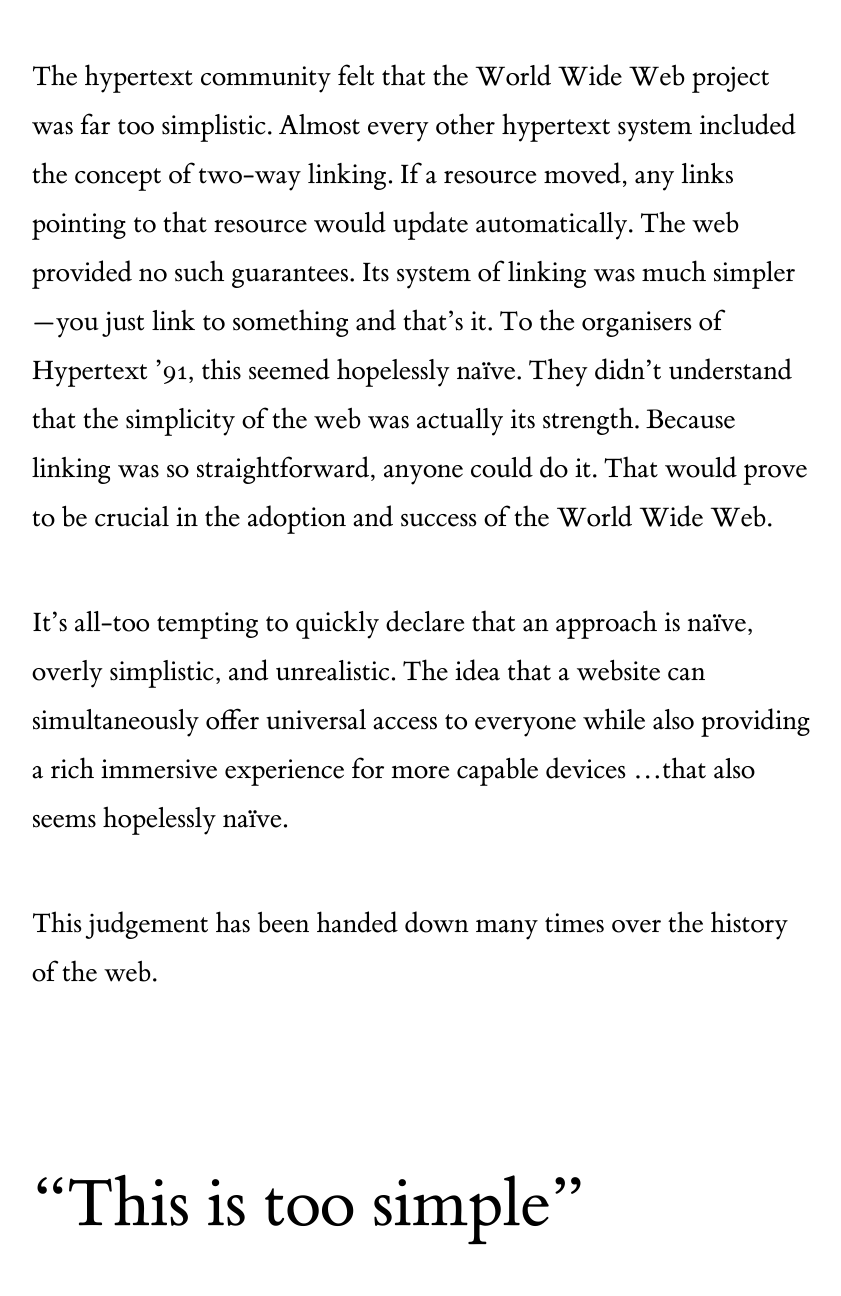
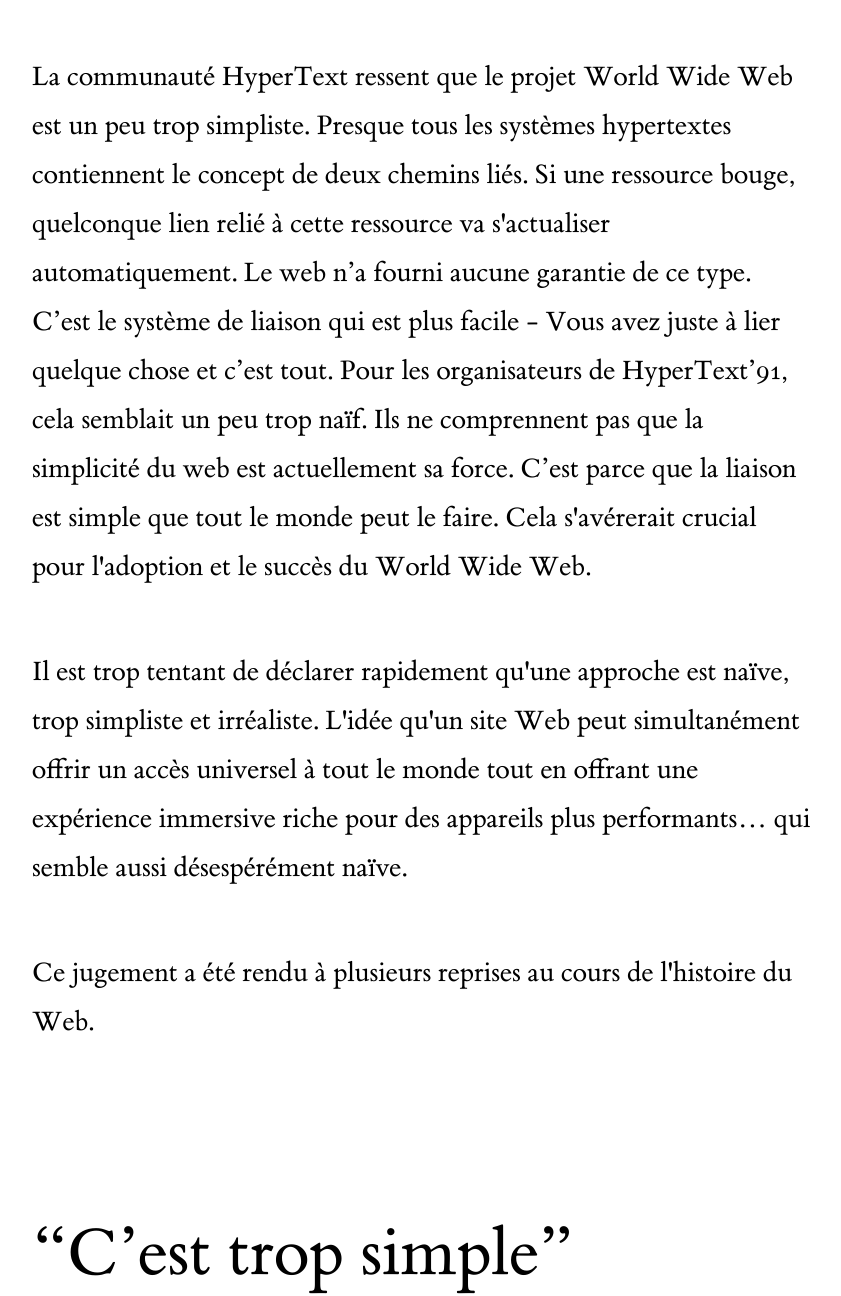
Before and after one commit to GTJesraD/resilientwebdesign-fr, a plain HTML site: page chapter7/index.html in a window 1280 px wide. Shown: the part 787-2083 px from the top of the page, without its empty margins (216-1057 px from the left). Drawn offline with Linux system fonts and the light colour scheme; files that its build step writes are made by us from their sources; no server answers; files whose address does not match are found by name; a web font is replaced by a local one.

Commit message:
debut trad
changement de nom et debut trad

```diff
--- a/chapter 7/index.html
+++ b/chapter7/index.html
@@ -1010,17 +1010,23 @@ fieldset[disabled] .btn {
 
 <h1><span>Chapter 7:</span> Challenges</h1>
 
-<p>The fourth annual conference on hypertext took place in San Antonio, Texas in December 1991. Tim Berners‐Lee’s World Wide Web project was starting to take shape then. Thinking the conference organisers and attendees would appreciate the project, he submitted a proposal to Hypertext ’91. The proposal was&nbsp;rejected.</p>
+<p>La quatrième conférence annuelle sur l'hypertexte a eu lieu à San Antonio, au Texas, en décembre 1991. Le projet World Wide Web de Tim Berners-Lee commençait alors à prendre forme. Pensant que les organisateurs de la conférence et les participants apprécieraient le projet, il a soumis une proposition à Hypertext 91. La proposition a été rejetée.</p>
 
-<p>The hypertext community felt that the World Wide Web project was far too simplistic. Almost every other hypertext system included the concept of two‐way linking. If a resource moved, any links pointing to that resource would update automatically. The web provided no such guarantees. Its system of linking was much simpler—you just link to something and that’s it. To the organisers of Hypertext ’91, this seemed hopelessly naïve. They didn’t understand that the simplicity of the web was actually its strength. Because linking was so straightforward, anyone could do it. That would prove to be crucial in the adoption and success of the World&nbsp;Wide&nbsp;Web.</p>
+<p>La communauté HyperText ressent que le projet World Wide Web est un peu trop simpliste.
+Presque tous les systèmes hypertextes contiennent le concept de deux chemins liés.
+Si une ressource bouge, quelconque lien relié à cette ressource va s'actualiser automatiquement.
+Le web n’a fourni aucune garantie de ce type. C’est le système de liaison qui est plus facile - Vous avez juste à lier quelque chose et c’est tout. Pour les organisateurs de HyperText’91, cela semblait un peu trop naïf. Ils ne comprennent pas que la simplicité du web est actuellement sa force. C’est parce que la liaison est simple que tout le monde peut le faire. Cela s'avérerait crucial pour l'adoption et le succès du World Wide Web.
+</p>
 
-<p>It’s all‐too tempting to quickly declare that an approach is naïve, overly simplistic, and unrealistic. The idea that a website can simultaneously offer universal access to everyone while also providing a rich immersive experience for more capable devices …that also seems hopelessly&nbsp;naïve.</p>
+<p>Il est trop tentant de déclarer rapidement qu'une approche est naïve, trop simpliste et irréaliste. L'idée qu'un site Web peut simultanément offrir un accès universel à tout le monde tout en offrant une expérience immersive riche pour des appareils plus performants… qui semble aussi désespérément naïve.</p>
 
-<p>This judgement has been handed down many times over the history of the&nbsp;web.</p>
+<p>Ce jugement a été rendu à plusieurs reprises au cours de l'histoire du Web.
+</p>
 
 <section aria-labelledby="thisistoosimple">
 
-<h2 id="thisistoosimple">“This is too simple”</h2>
+<h2 id="thisistoosimple">“C’est trop simple”
+</h2>
 
 <p>When the Web Standards Project ran its campaign encouraging designers to switch from <code class="markup element">TABLE</code>s for layout to <abbr>CSS</abbr>, it was met with resistance. Time and time again they were criticised for their naïvety. “Sure, a <abbr>CSS</abbr>‐based layout might be fine for a simple personal site but there’s no way it could scale to a large complex&nbsp;project.”</p>
 
```
Also changed, not shown: chapter7/images/large/devices.jpeg (renamed from chapter 7/images/large/devices.jpeg), chapter7/images/large/future-friendly.png (renamed from chapter 7/images/large/future-friendly.png), chapter7/images/large/grace-hopper.jpg (renamed from chapter 7/images/large/grace-hopper.jpg), chapter7/images/meduim /devices.jpeg (renamed from chapter 7/images/meduim /devices.jpeg), chapter7/images/meduim /future-friendly.png (renamed from chapter 7/images/meduim /future-friendly.png), chapter7/images/meduim /grace-hopper.jpg (renamed from chapter 7/images/meduim /grace-hopper.jpg), chapter7/images/small/devices.jpeg (renamed from chapter 7/images/small/devices.jpeg), chapter7/images/small/future-friendly (1).png (renamed from chapter 7/images/small/future-friendly (1).png), chapter7/images/small/grace-hopper (1).jpg (renamed from chapter 7/images/small/grace-hopper (1).jpg).
